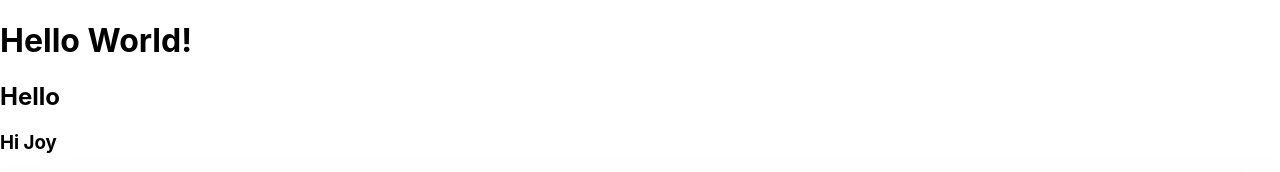
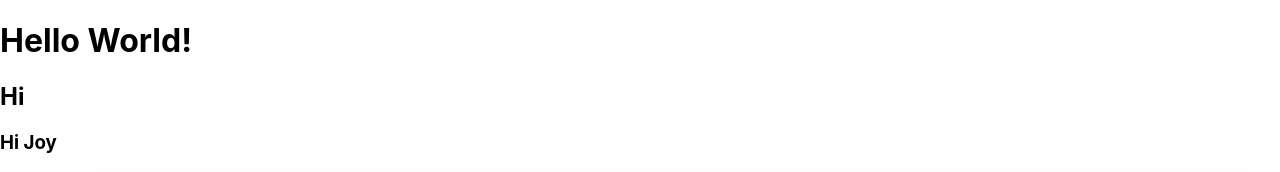
Before and after one commit to Team-Fried-Chicken/hifis-react-app, a React (Create React App) app: page / in a window 1280 px wide. Shown: the top 172 px of the page. Built offline with nearby package versions, Linux system fonts and the light colour scheme.

Commit message:
Another test.

```diff
--- a/src/App.js
+++ b/src/App.js
@@ -8,7 +8,7 @@ const App = () => {
 	return (
 		<div>
 			<h1>Hello World!</h1>
-			<h2>Hello</h2>
+			<h2>Hi</h2>
 			<h3>Hi Joy</h3>
 			{/* Always render Footer */}
 			<Header />
```
